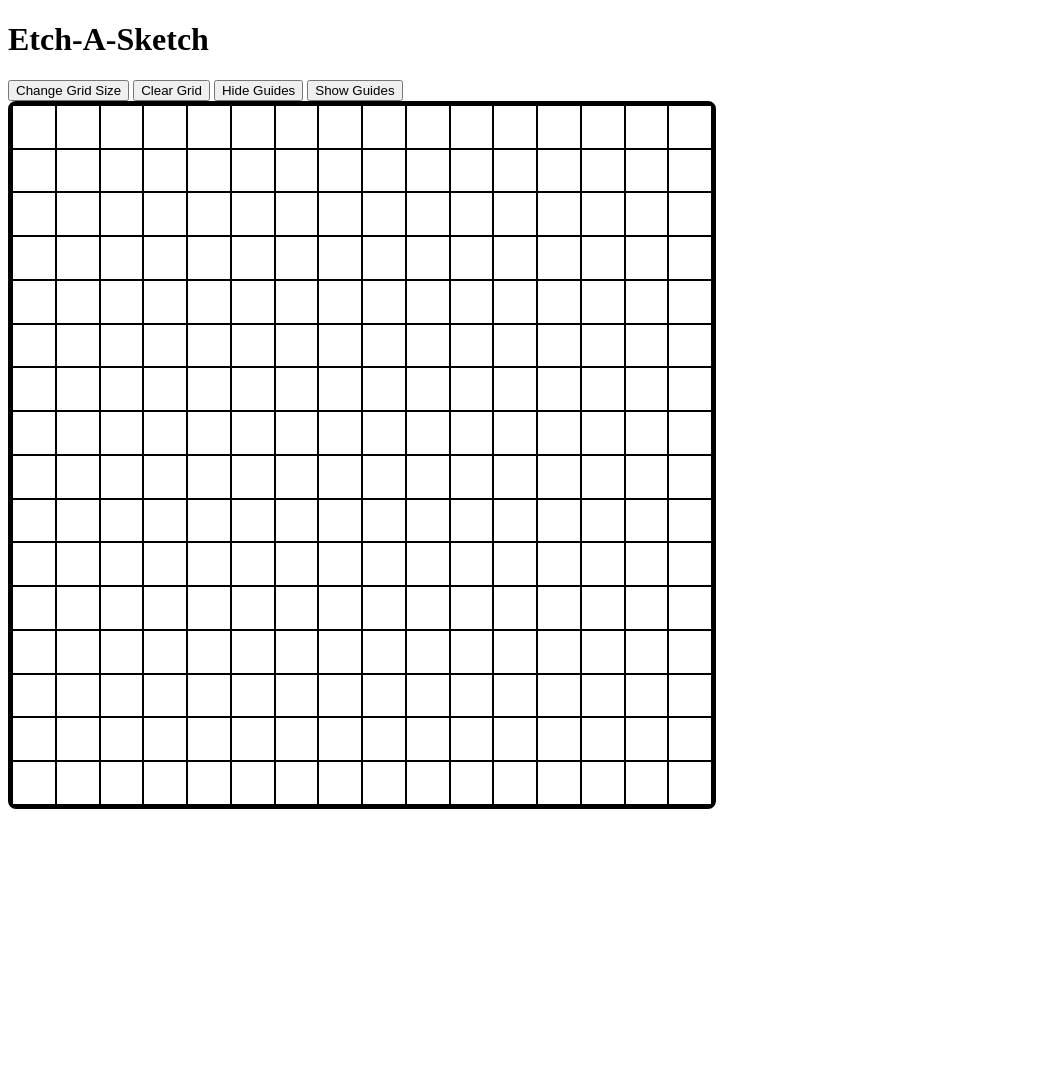
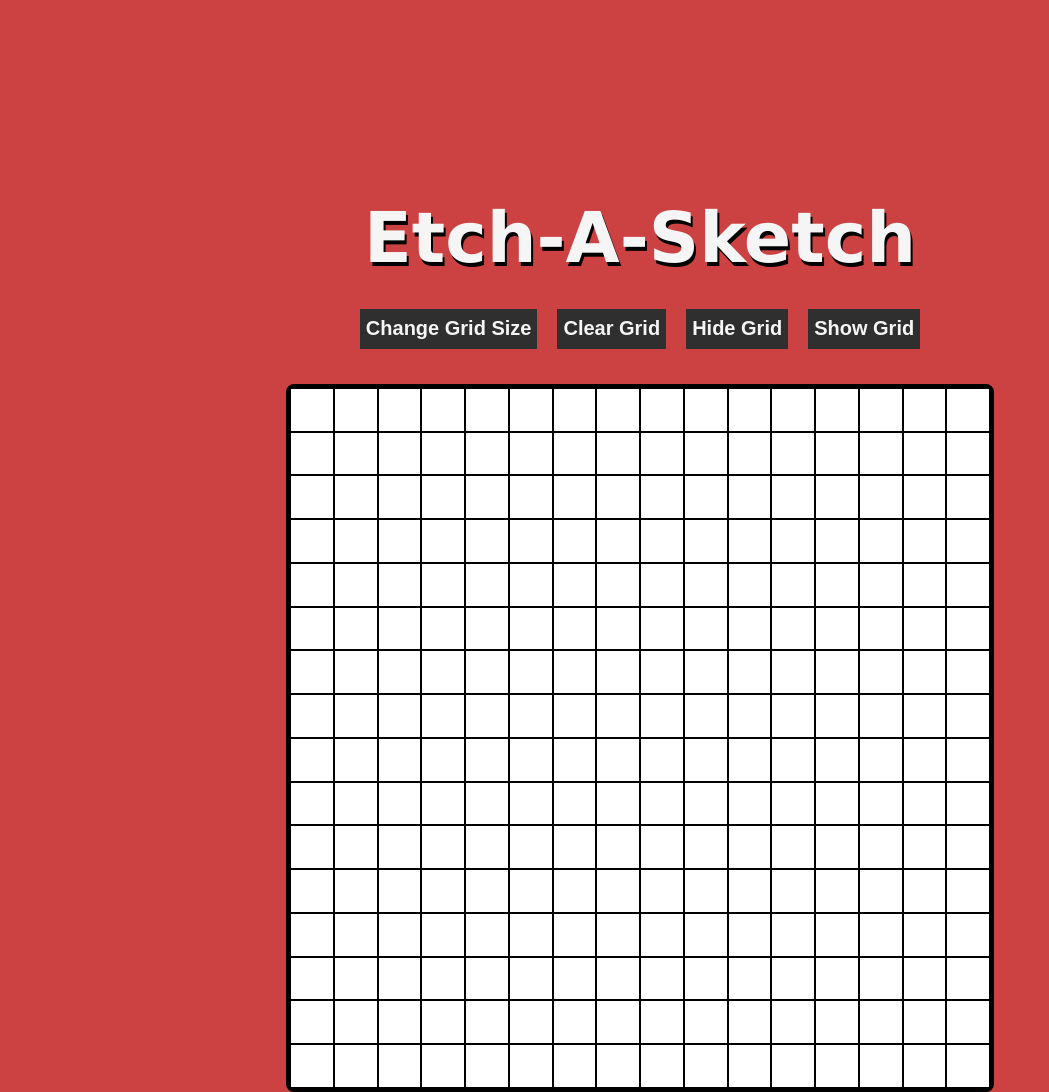
Before and after one commit to V0NASHL/etch-a-sketch, a plain HTML site: page index.html in a window 1280 px wide. Shown: the whole page, without its empty margins (0-1049 px from the left). Before the commit the page ends 817 px from the top, so only its background shows below. Drawn offline with Linux system fonts and the light colour scheme.

Commit message:
add style elements

```diff
--- a/index.html
+++ b/index.html
@@ -12,8 +12,8 @@
     <div class="Buttons">
        <Button class="resizeBtn">Change Grid Size</Button>
        <Button class="clearBtn">Clear Grid</Button>
-       <Button class="rmvGuides">Hide Guides</Button>
-       <Button class="shwGuides">Show Guides</Button>
+       <Button class="rmvGuides">Hide Grid</Button>
+       <Button class="shwGuides">Show Grid</Button>
     </div>
     <div class="container">
         <div class="canvas"></div>
--- a/style.css
+++ b/style.css
@@ -1,3 +1,25 @@
+body {
+    display: flex;
+    justify-content: center;
+    flex-direction: column;
+    align-items: center;
+    background-color: rgb(204, 66, 66);
+    margin-top: 150px;
+}
+
+h1{
+    font-family: 'Lucida Sans', 'Lucida Sans Regular', 'Lucida Grande', 'Lucida Sans Unicode', Geneva, Verdana, sans-serif;
+    color: whitesmoke;
+    font-size: 70px;
+    margin-bottom: 30px;
+    text-shadow: 2px 4px black;
+}
+
+.Buttons{
+    display: flex;
+    gap: 20px;
+}
+
 .canvas {
     display: flex;
     width: 700px;
@@ -6,6 +28,20 @@
     border: 4px solid black;
     border-radius: 8px;
     background-color: white;
+    margin-top: 35px;
+}
+
+.resizeBtn, .clearBtn, .rmvGuides, .shwGuides{
+    height: 40px;
+    font-size: 20px;
+    font-weight: bold;
+    border-style: none;
+    background-color: rgb(47, 47, 47);
+    color: whitesmoke;
+}
+
+.resizeBtn:hover, .clearBtn:hover, .rmvGuides:hover, .shwGuides:hover{
+    background-color: rgb(84, 84, 84);
 }
 
 .row {
```
